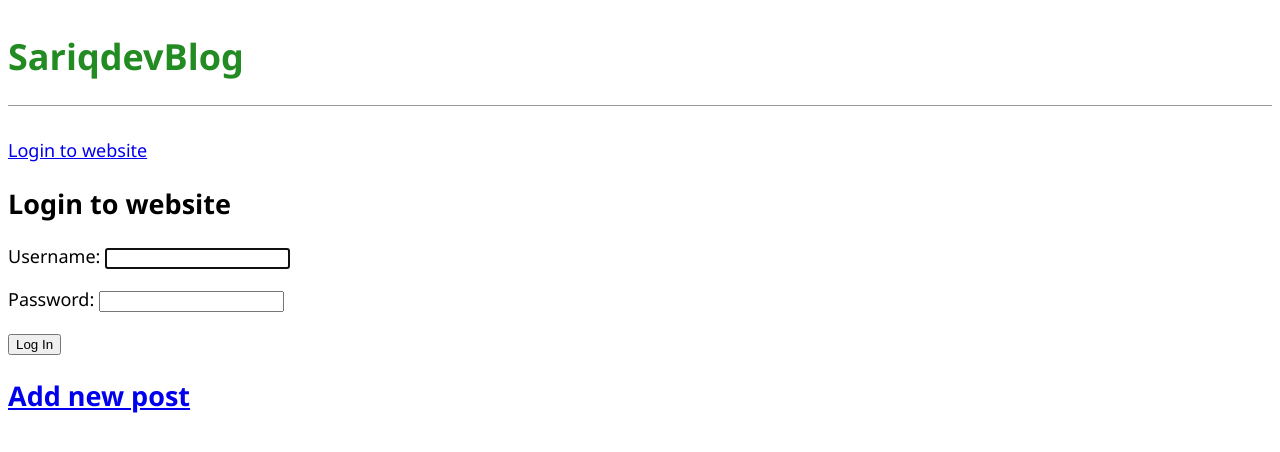
After one commit to uzbekcoder2910/blogpost, a Django app: page /account/login/ in a window 1280 px wide. The commit adds this page. Shown: the top 452 px of the page. Run offline with Django 4.2, Linux system fonts and the light colour scheme.

Commit message:
second commit

```diff
--- a/config/settings.py
+++ b/config/settings.py
@@ -122,3 +122,6 @@ STATICFILES_DIRS = [str(BASE_DIR.joinpath('static'))]
 # https://docs.djangoproject.com/en/4.2/ref/settings/#default-auto-field
 
 DEFAULT_AUTO_FIELD = 'django.db.models.BigAutoField'
+
+LOGIN_REDIRECT_URL = 'post-list'
+LOGOUT_REDIRECT_URL = 'post-list'
--- a/config/urls.py
+++ b/config/urls.py
@@ -20,5 +20,6 @@ from django.urls import path, include
 
 urlpatterns = [
     path('admin/', admin.site.urls),
+    path('account/',include('django.contrib.auth.urls')),
     path('', include('blog.urls')),
 ]
--- a/templates/base.html
+++ b/templates/base.html
@@ -12,6 +12,16 @@
             <a href="{% url 'post-list' %}">SariqdevBlog</a>
         </h1>
     </header>
+    {% if user.is_authenticated %}
+        <p>Welcome, {{user.username}}</p>
+        <p>
+            <a href="{% url 'logout' %}">Logout from website</a>
+        </p>
+    {% else %}
+        <p>
+            <a href="{% url 'login' %}">Login to website</a>
+        </p>
+    {% endif %}
     <div>
         {% block content %}
         {% endblock content %}
--- /dev/null
+++ b/templates/registration/login.html
@@ -0,0 +1,9 @@
+{% extends 'base.html' %}
+
+{% block content %}
+    <h2>Login to website</h2>
+    <form action="" method="post">{% csrf_token %}
+        {{ form.as_p }}
+        <button type="submit">Log In</button>
+    </form>
+{% endblock content %}
```
